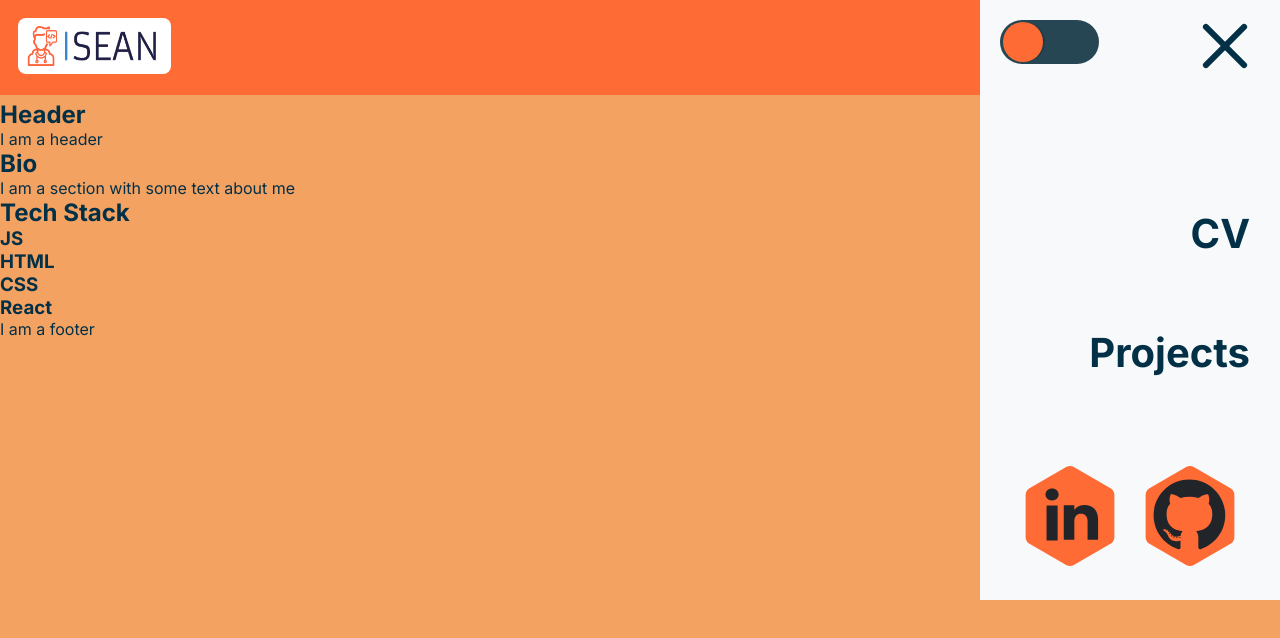
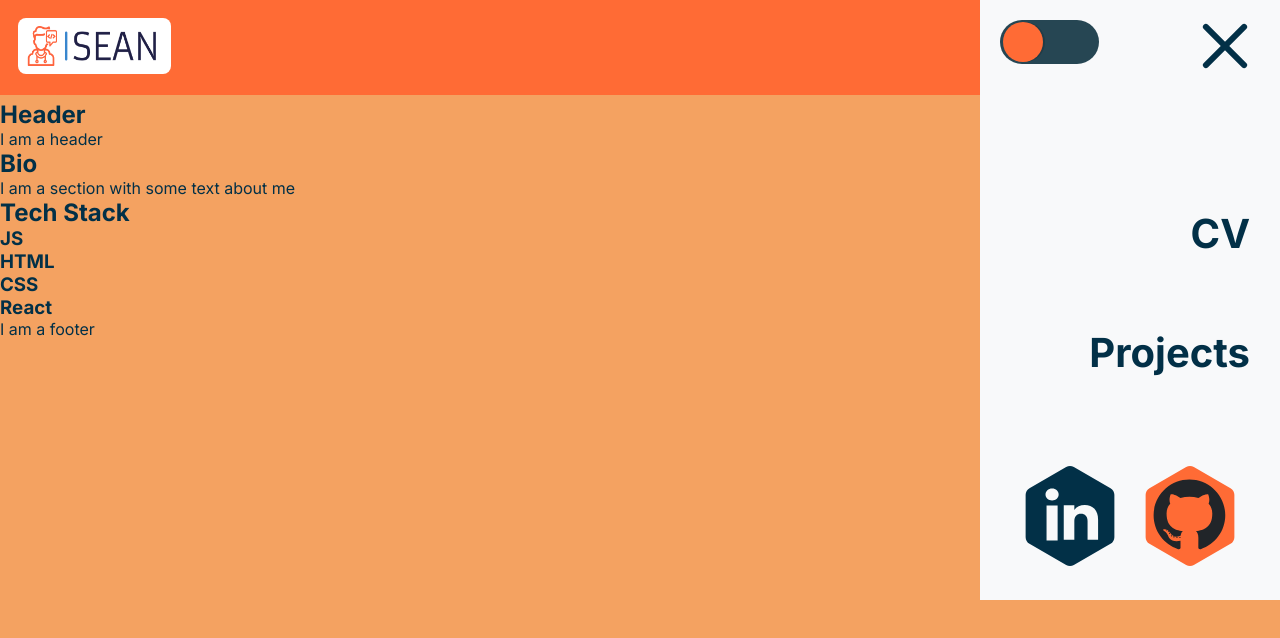
Before and after one commit to PurpleNurps/My-Portfolio, a Next.js app: page / in a window 1280 px wide. Both pictures are taken after a click on the element 1225 px from the left and 47 px from the top of the page. Shown: the top 638 px of the page. Built offline with nearby package versions, Linux system fonts and the light colour scheme.

Commit message:
trying to fix images and checkbox when user prefers light mode- added themed image function to wait for resolvedTheme

```diff
--- a/app/Components/NavBar.js
+++ b/app/Components/NavBar.js
@@ -1,4 +1,4 @@
-'use client'
+"use client";
 import { useState, useEffect } from "react";
 import styles from "./NavBar.module.css";
 import Image from "next/image";
@@ -7,9 +7,31 @@ import { useTheme } from "next-themes";
 
 export default function NavBar() {
   const [isOpen, setIsOpen] = useState(false);
-  const prefersDarkMode = typeof window !== 'undefined' && window.matchMedia("(prefers-color-scheme: dark)").matches;
-  const { theme, setTheme } = useTheme(prefersDarkMode ? 'dark' : 'light')
-  const [isChecked, setIsChecked] = useState(theme === 'light')
+  const prefersDarkMode =
+    typeof window !== "undefined" &&
+    window.matchMedia("(prefers-color-scheme: dark)").matches;
+  const { theme, setTheme } = useTheme(prefersDarkMode ? "dark" : "light");
+  const [isChecked, setIsChecked] = useState(theme === "light");
+  console.log(theme);
+  console.log(isChecked);
+
+  function LinkedInImage() {
+    const { resolvedTheme } = useTheme();
+    let src;
+
+    switch (resolvedTheme) {
+      case "light":
+        src = "/blue-linkedin.svg";
+        break;
+      case "dark":
+        src = "/orange-linkedin.svg";
+        break;
+      default:
+        src = "/next.svg";
+        break;
+    }
+    return <Image src={src} width={100} height={100} alt="linkedin logo" className={styles.menu_image}/>;
+  }
 
   // useEffect(() => {
   //   const prefersDarkMode = window.matchMedia("(prefers-color-scheme: dark)").matches;
@@ -24,14 +46,14 @@ export default function NavBar() {
 
   useEffect(() => {
     if (theme) {
-      setIsChecked(theme === 'light');
+      setIsChecked(theme === "light");
     }
   }, [theme]);
 
   const onCheckboxChange = (event) => {
-    setIsChecked(event.target.checked)
-    setTheme(event.target.checked ? 'light' : 'dark')
-  }
+    setIsChecked(event.target.checked);
+    setTheme(event.target.checked ? "light" : "dark");
+  };
 
   const toggleOpen = () => {
     setIsOpen(!isOpen);
@@ -76,7 +98,13 @@ export default function NavBar() {
       <div className={isOpen ? `${styles.menu} ${styles.open}` : styles.closed}>
         <div className={styles.top_menu_flex}>
           <div className={styles.input_wrap}>
-            <input className="noSelect" id={styles.input} type="checkbox" onChange={onCheckboxChange} defaultChecked={isChecked} />
+            <input
+              className="noSelect"
+              id={styles.input}
+              type="checkbox"
+              onChange={onCheckboxChange}
+              checked={isChecked}
+            />
             <label
               className="noSelect"
               htmlFor={styles.input}
@@ -111,14 +139,11 @@ export default function NavBar() {
           </Link>
         </div>
         <div className={styles.bottom_menu_flex}>
-          <Link className="noSelect" href="https://www.linkedin.com/in/sean-lunt-028484b8/">
-            <Image
-              className={styles.menu_image}
-              src={isChecked ?  "/blue-linkedin.svg" : "/orange-linkedin.svg"}
-              width={100}
-              height={100}
-              alt="linkedin logo"
-            />
+          <Link
+            className="noSelect"
+            href="https://www.linkedin.com/in/sean-lunt-028484b8/"
+          >
+            <LinkedInImage />
           </Link>
           <Link className="noSelect" href="https://github.com/PurpleNurps">
             <Image
```
